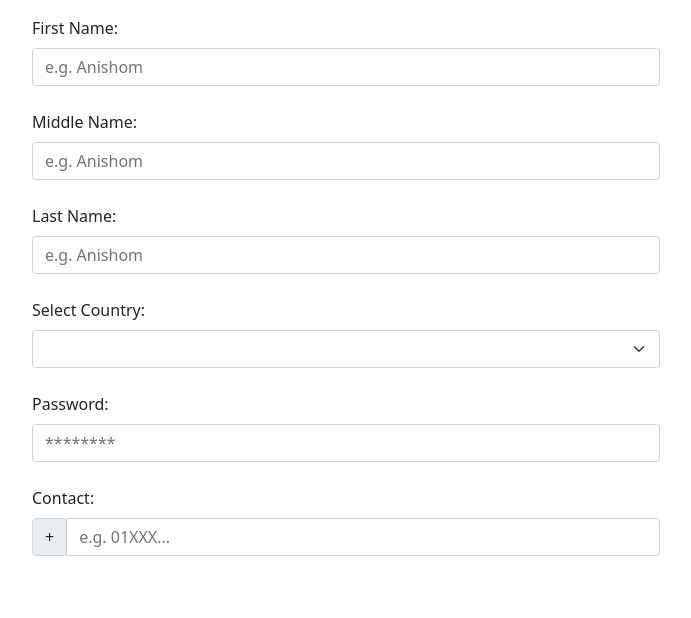
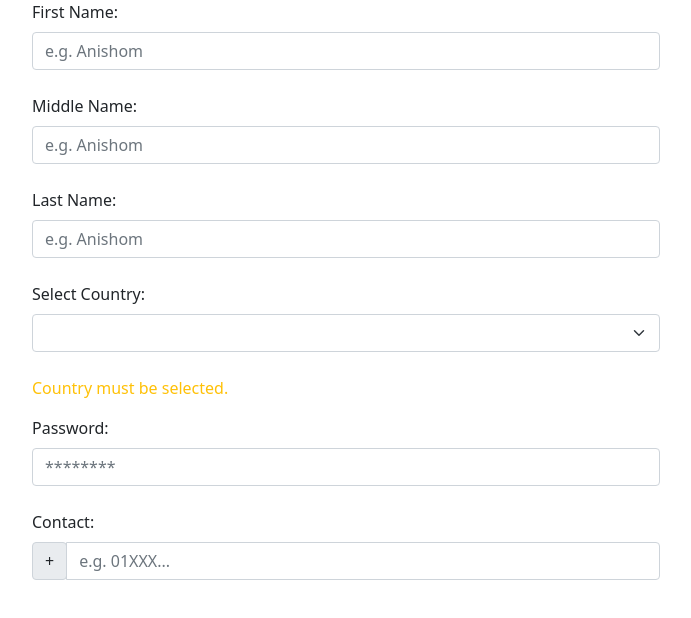
Before and after one commit to mohsina-rifa/Workshop, a Vue app: page / in a window 1280 px wide. Shown: the top 618 px of the page, without its empty margins (294-985 px from the left). Built offline with nearby package versions, Linux system fonts and the light colour scheme.

Commit message:
Required

```diff
--- a/src/components/AddForm.vue
+++ b/src/components/AddForm.vue
@@ -31,14 +31,13 @@ const countryList = ref(['Afghanistan', 'Bangladesh', 'Bhutan', 'India', 'Maldiv
   <div class="row justify-content-center">
 
     <div class="col-6">
-      <p>{{ student.contact }}</p>
       <form>
-        <Name id="firstName" v-model="student.firstName" label="First Name:" :minLength="5" :maxLength="15"/>
-        <Name id="middleName" v-model="student.middleName" label="Middle Name: "/>
-        <Name id="lastName" v-model="student.lastName" label="Last Name:" :minLength="5" :maxLength="15"/>
-        <SelectCountry id="country" v-model="student.country" label="Select Country:" :options="countryList"/>
-        <Password id="password" v-model="student.password" label="Password:"/>
-        <Contact id="contact" v-model="student.contact" label="Contact:" :selectCountry="student.country"/>
+        <Name id="firstName" v-model="student.firstName" label="First Name:" :minLength="5" :maxLength="15" :isRequired="true"/>
+        <Name id="middleName" v-model="student.middleName" label="Middle Name:" :minLength="5" :maxLength="15" :isRequired="true"/>
+        <Name id="lastName" v-model="student.lastName" label="Last Name:" :minLength="5" :maxLength="15" :isRequired="true"/>
+        <SelectCountry id="country" v-model="student.country" label="Select Country:" :options="countryList" :isRequired="true"/>
+        <Password id="password" v-model="student.password" label="Password:" :isRequired="true"/>
+        <Contact id="contact" v-model="student.contact" label="Contact:" :selectCountry="student.country" :isRequired="true"/>
       </form>
     </div>
   </div>
--- a/src/reusable/Contact.vue
+++ b/src/reusable/Contact.vue
@@ -18,6 +18,10 @@ const props = defineProps({
     selectCountry: {
         type: String,
         required: true,
+    },
+    isRequired: {
+        type: Boolean,
+        required: true,
     }
 })
 
@@ -33,6 +37,7 @@ const SAARCCountryCodes = new Map<string, string>([
 ]);
 
 const isFieldTouched = ref(false);
+const isFieldRequired = ref(props.isRequired);
 
 const emit = defineEmits(["update:modelValue"])
 const emitHandler = (event: Event) => {
@@ -53,7 +58,7 @@ const countryCode = computed( () => SAARCCountryCodes.get(props.selectCountry) a
         </div>
         <input type="text" :id="id" class="form-control" placeholder="e.g. 01XXX..." :v-model="modelValue" @input="emitHandler"/>
     </div>
-    <ContactValidate :contact="modelValue" :countryCode="countryCode" :touched="isFieldTouched"/>
+    <ContactValidate :contact="modelValue" :countryCode="countryCode" :touched="isFieldTouched" :isRequired="isFieldRequired"/>
 </template>
 
 <style scoped>
--- a/src/reusable/Name.vue
+++ b/src/reusable/Name.vue
@@ -2,7 +2,7 @@
 import { ref } from 'vue'
 import NameValidate from '../validation/NameValidate.vue';
 
-defineProps({
+const props = defineProps({
     label: {
       type: String,
       required: true,
@@ -22,11 +22,17 @@ defineProps({
     maxLength: {
       type: Number,
       required: false,
+    },
+    isRequired: {
+      type: Boolean,
+      required: true,
     }
 })
 
+const isFieldTouched = ref(false);
+const isFieldRequired = ref(props.isRequired);
+
 const emit = defineEmits(["update:modelValue"])
-const isFieldTouched = ref(false);
 
 const emitHandler = (event: Event) => {
   isFieldTouched.value = true;
@@ -43,7 +49,7 @@ const emitHandler = (event: Event) => {
       <div class="mb-4 input-group">
         <input type="text" :id="id" class="form-control" placeholder="e.g. Anishom" :value="modelValue" @input="emitHandler"/>
       </div>
-      <NameValidate :name="modelValue" :minLength="minLength" :maxLength="maxLength"  :touched="isFieldTouched"/>
+      <NameValidate :name="modelValue" :minLength="minLength" :maxLength="maxLength"  :touched="isFieldTouched" :isRequired="isFieldRequired"/>
     </div>
 </template>
 
--- a/src/reusable/Password.vue
+++ b/src/reusable/Password.vue
@@ -2,7 +2,7 @@
 import { ref } from 'vue'
 import PasswordValidate from '../validation/PasswordValidate.vue';
 
-defineProps({
+const props = defineProps({
     label: {
         type: String,
         required: true,
@@ -15,10 +15,16 @@ defineProps({
         type: String,
         required: true,
     },
+    isRequired: {
+      type: Boolean,
+      required: true,
+    }
 })
 
+const isFieldTouched = ref(false);
+const isFieldRequired = ref(props.isRequired);
+
 const emit = defineEmits(["update:modelValue"])
-const isFieldTouched = ref(false);
 
 const emitHandler = (event: Event) => {
     isFieldTouched.value = true;
@@ -35,7 +41,7 @@ const emitHandler = (event: Event) => {
         <div class="mb-4 input-group">
             <input type="password" :id="id" class="form-control" placeholder="********" :value="modelValue"  @input="emitHandler"/>
         </div>
-        <PasswordValidate :password="modelValue" :touched="isFieldTouched"/>
+        <PasswordValidate :password="modelValue" :touched="isFieldTouched" :isRequired="isFieldRequired"/>
     </div>
 </template>
 
--- a/src/reusable/SelectCountry.vue
+++ b/src/reusable/SelectCountry.vue
@@ -1,6 +1,8 @@
 <script setup lang="ts">
+import { ref } from 'vue';
+import CountryValidate from '../validation/CountryValidate.vue';
 
-defineProps({
+const props = defineProps({
     label: {
         type: String,
         required: true,
@@ -17,11 +19,19 @@ defineProps({
         type: String,
         required: true,
     },
+    isRequired: {
+      type: Boolean,
+      required: true,
+    }
 })
+
+const isFieldTouched = ref(false);
+const isFieldRequired = ref(props.isRequired);
 
 const emit = defineEmits(["update:modelValue"])
 
 const emitHandler = (event: Event) => {
+    isFieldTouched.value = true;
     const target = event.target as HTMLInputElement;
     emit("update:modelValue", target.value);
 }
@@ -36,6 +46,7 @@ const emitHandler = (event: Event) => {
                 <option v-for="option in options" :value="option"> {{option}} </option>
             </select>
         </div>
+        <CountryValidate :isRequired="isFieldRequired" :touched="isFieldTouched"/>
     </div>
 </template>
 
--- a/src/validation/ContactValidate.vue
+++ b/src/validation/ContactValidate.vue
@@ -13,6 +13,10 @@ const props = defineProps({
     touched: {
         required: true,
         type: Boolean,
+    },
+    isRequired: {
+        type: Boolean,
+        required: true,
     }
 })
 
@@ -31,6 +35,7 @@ const isContactNotValid = computed (() => {
     if (props.countryCode) for (let idx=props.countryCode.length; idx<props.contact.length; idx++) if (props.contact[idx]<'0' || props.contact[idx]>'9') return true;
 
     const requiredDigits = props.countryCode && SAARCCountryContactLength.get(props.countryCode);
+    //already requirement satisfied
     return props.contact.length!=requiredDigits;
 })
 
--- /dev/null
+++ b/src/validation/CountryValidate.vue
@@ -0,0 +1,29 @@
+<script setup lang="ts">
+import { computed } from 'vue'
+
+const props = defineProps({
+    touched: {
+        required: true,
+        type: Boolean,
+    },
+    isRequired: {
+      type: Boolean,
+      required: true,
+    }
+})
+
+const isCountryNotValid = computed(() => {
+    return (props.isRequired && !props.touched);
+})
+
+</script>
+
+<template>
+    <div>
+        <p class="text-warning" v-if="isCountryNotValid">Country must be selected.</p>
+    </div>
+</template>
+
+<style scoped>
+
+</style>
--- a/src/validation/NameValidate.vue
+++ b/src/validation/NameValidate.vue
@@ -17,18 +17,22 @@ const props = defineProps({
     touched: {
         required: true,
         type: Boolean,
+    },
+    isRequired: {
+      type: Boolean,
+      required: true,
     }
 })
 
 const isNameNotValid = computed(() => {
-    return ((props.minLength && props.name.length<props.minLength) || (props.maxLength && props.name.length>props.maxLength));
+    return ((props.minLength && props.name.length<props.minLength) || (props.maxLength && props.name.length>props.maxLength) || (props.isRequired && !props.name.length));
 })
 
 </script>
 
 <template>
     <div>
-        <p class="text-warning" v-if="isNameNotValid && props.touched">Name must have a length between 5 and 10 characters.</p>
+        <p class="text-warning" v-if="isNameNotValid && props.touched">Name must have a length between 5 and 15 characters.</p>
     </div>
 </template>
 
--- a/src/validation/PasswordValidate.vue
+++ b/src/validation/PasswordValidate.vue
@@ -9,12 +9,19 @@ const props = defineProps({
     touched: {
         required: true,
         type: Boolean,
+    },
+    isRequired: {
+      type: Boolean,
+      required: true,
     }
 })
 
 const isPasswordNotValid = computed(() => {
     let passwordScore = [false, false, false, false, false];
-    if (props.password.length >=8 ) passwordScore[0] = true;
+    if (props.password.length >=8 ) {
+        passwordScore[0] = true;
+        //props.isRequired already met here
+    }
 
     for (let idx=0; idx<props.password.length; idx++) {
         const char = props.password[idx];
```
